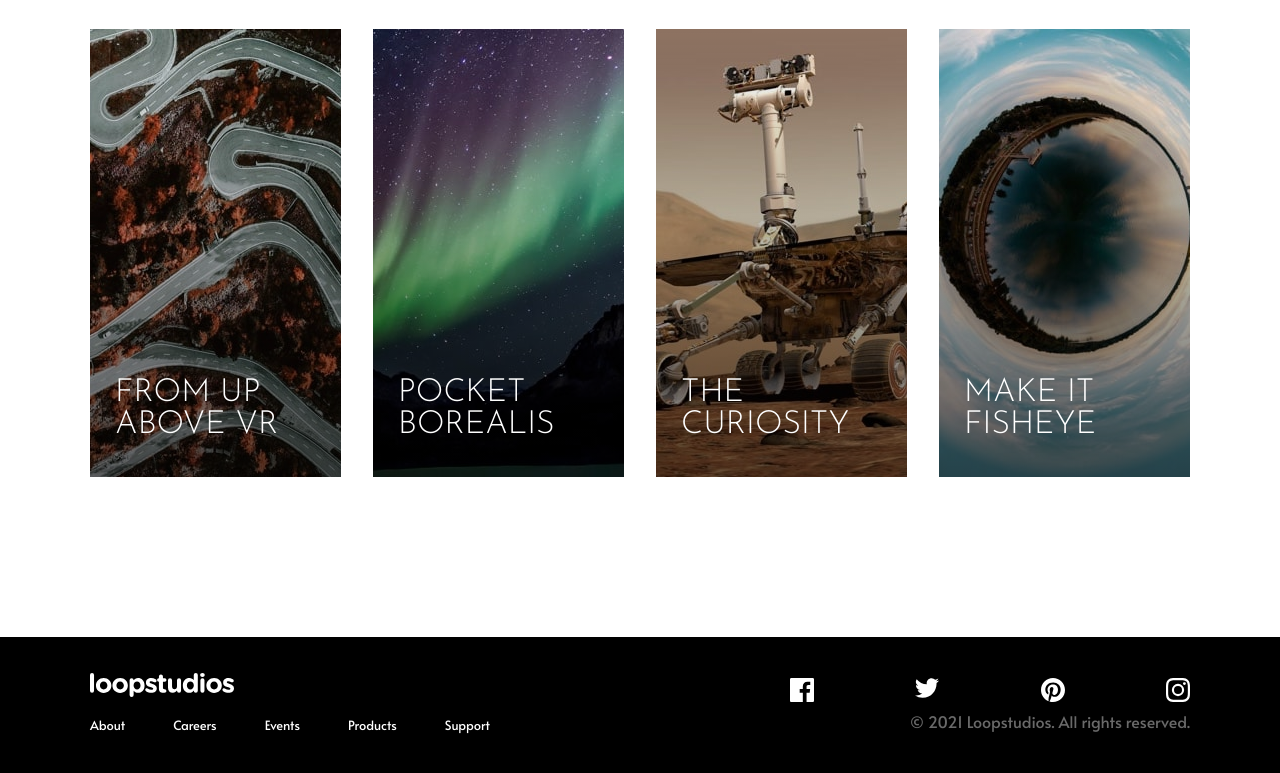
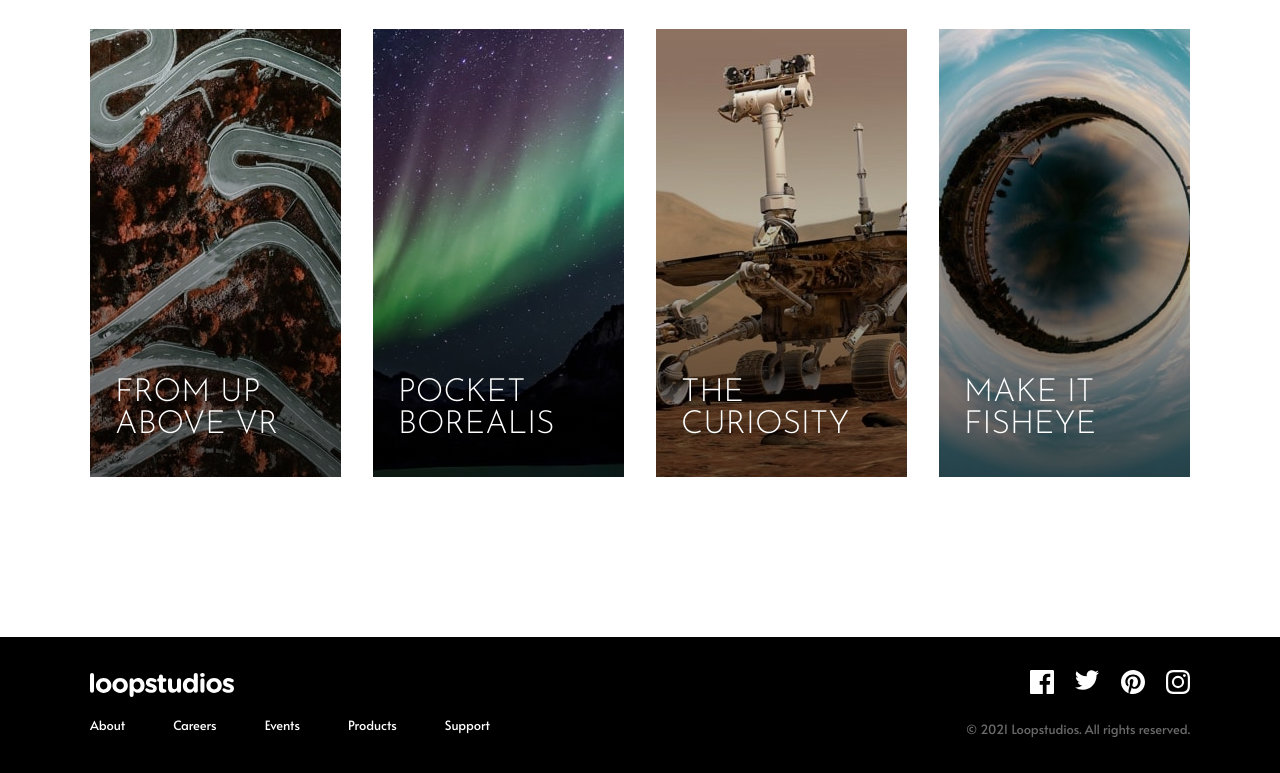
Before and after one commit to RayaneBengaoui/FM_challenge15_Loopstudios_landing_page, a plain HTML site: page index.html in a window 1280 px wide. Shown: the part 1923-2696 px from the top of the page. Drawn offline with Linux system fonts and the light colour scheme.

Commit message:
Finishing the footer

```diff
--- a/styles/style.scss
+++ b/styles/style.scss
@@ -196,7 +196,6 @@ footer {
 
   ul {
     justify-content: space-between;
-
     min-width: 25rem;
 
     li {
@@ -220,10 +219,20 @@ footer {
   }
 }
 .right-section {
-  height: 1èvh;
+  height: 17vh;
   width: 50%;
   display: flex;
   flex-direction: column;
   align-items: flex-end;
   justify-content: center;
+
+  ul {
+    justify-content: space-between;
+    min-width: 10rem;
+    margin-bottom: 1rem;
+  }
+
+  p {
+    font-size: 0.8rem;
+  }
 }
```
Also changed, not shown: styles/style.css, 1 other file.
